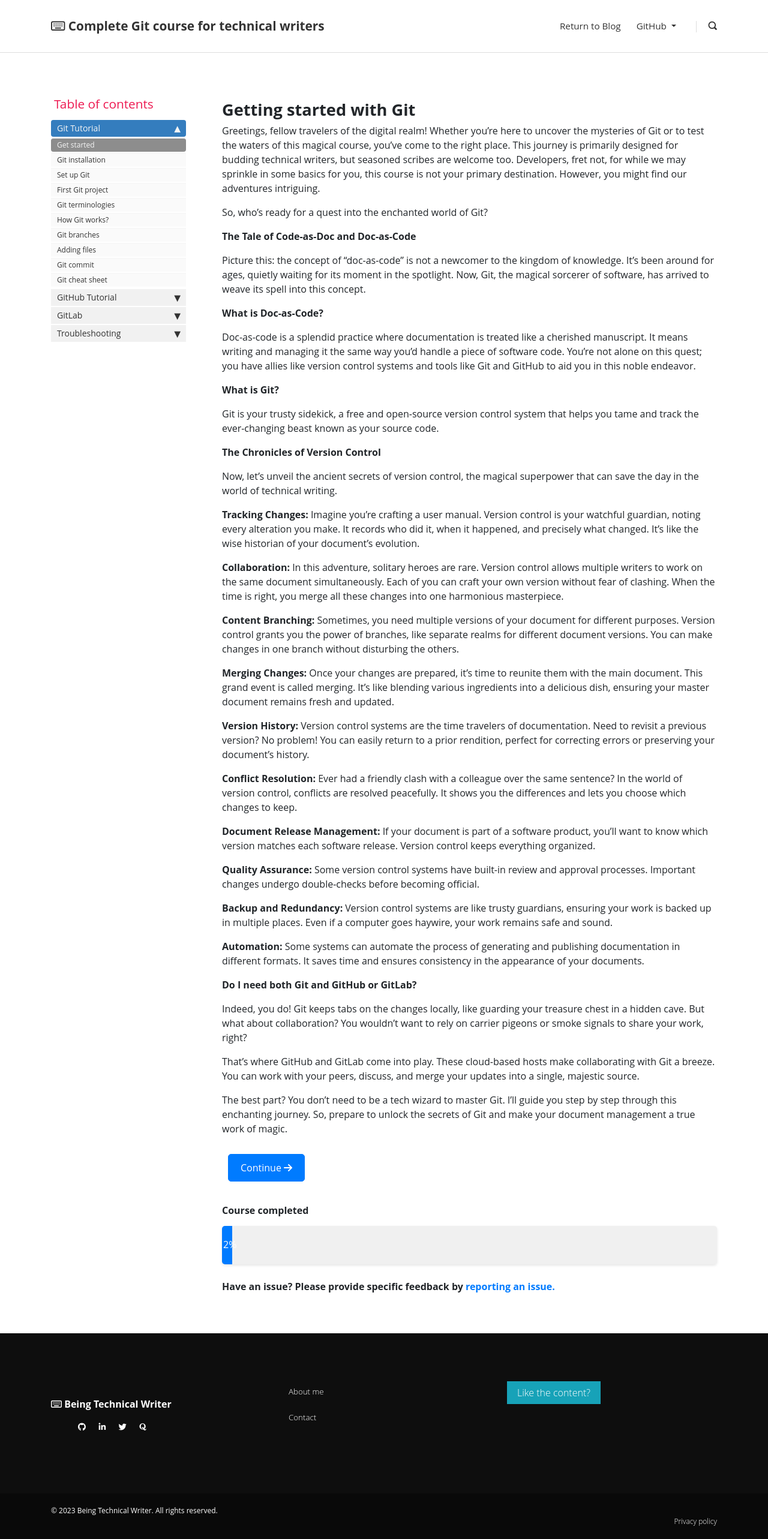
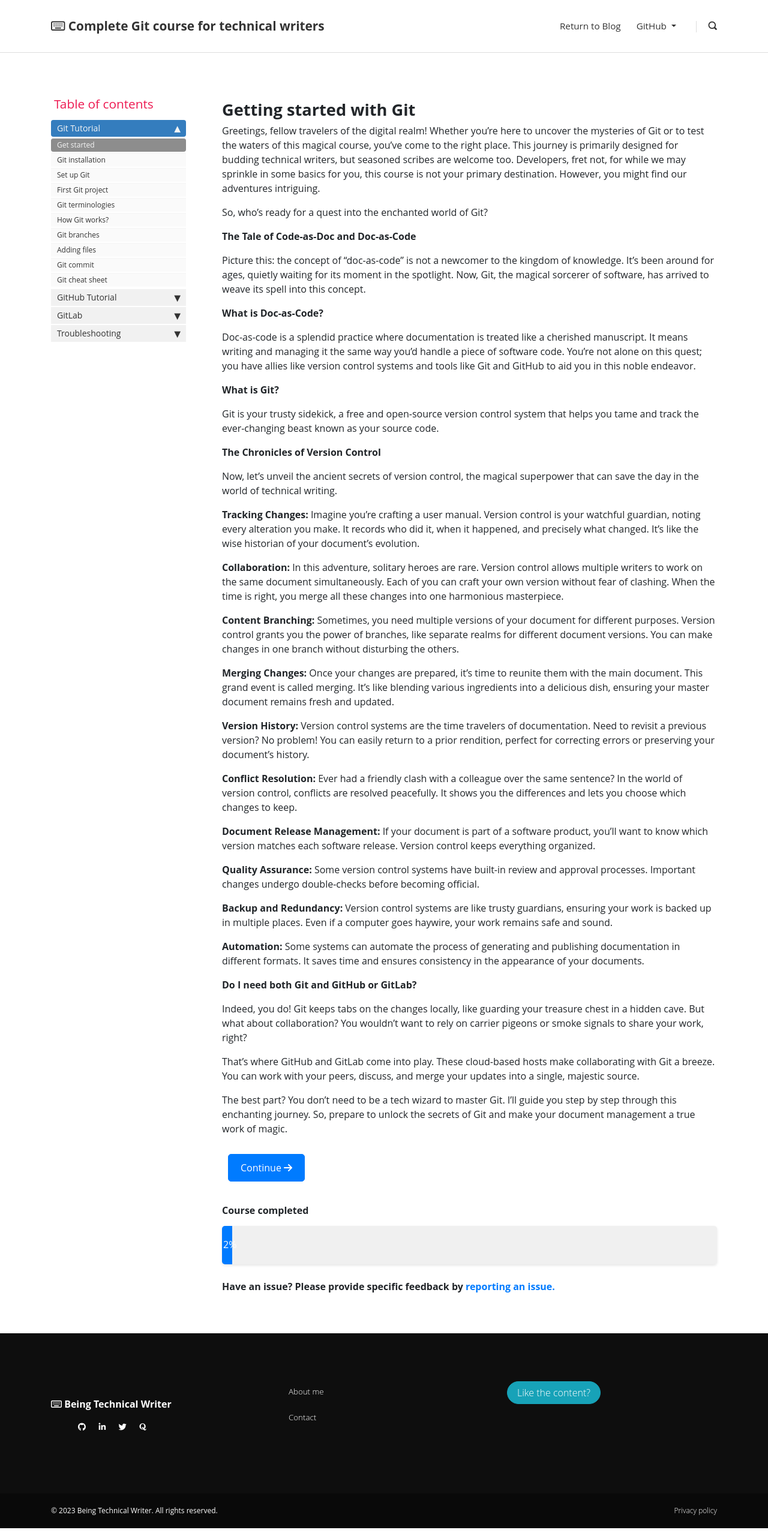
Before and after one commit to gautriv/gitfortechnicalwriters, a Jekyll site: the page built from index.md, in a window 1280 px wide. Shown: the whole page at 60% size. Built offline with Jekyll 4.4.1, drawn with Linux system fonts in a browser that asks for light colours; nearby versions of some CDN libraries; comment, search, counter and statistics services are not loaded.

Commit message:
Updated settings

```diff
--- a/_data/footer.yml
+++ b/_data/footer.yml
@@ -5,8 +5,3 @@ footercolumnone:
 
     - title: Contact
       url: /contact/
-
-footercolumnthree:
-
-    - title: Like the content?
-      url: /appreciate/
--- a/_includes/footer.html
+++ b/_includes/footer.html
@@ -26,9 +26,7 @@
 
         <div class="col-md-4">
             <div class="button">
-                {% for item in site.data.footer.footercolumnthree %}
-                <a href="{{item.url | prepend: site.url}}" class="btn btn-info" role="button">{{item.title}}</a>
-                {% endfor %}
+                <a href="https://beingtechnicalwriter.com/appreciate/" class="btn btn-info" role="button">Like the content?</a>
             </div>
         </div>
     </div>
--- a/css/custom.css
+++ b/css/custom.css
@@ -255,3 +255,28 @@ button.btn {
 .footer-right {
   text-align: right;
 }
+
+footer.main-footer a {
+  color: inherit;
+  font-weight: 300;
+  margin-bottom: 7px;
+}
+
+.btn-info {
+  color: #fff;
+  background-color: #17a2b8;
+  border-color: #17a2b8;
+}
+
+.btn {
+  border-radius: 24px !important;
+}
+
+.footerone {
+  display: flex;
+  justify-content: space-between;
+}
+
+footer.main-footer .copyrights * {
+  margin-bottom: 0;
+}
```
